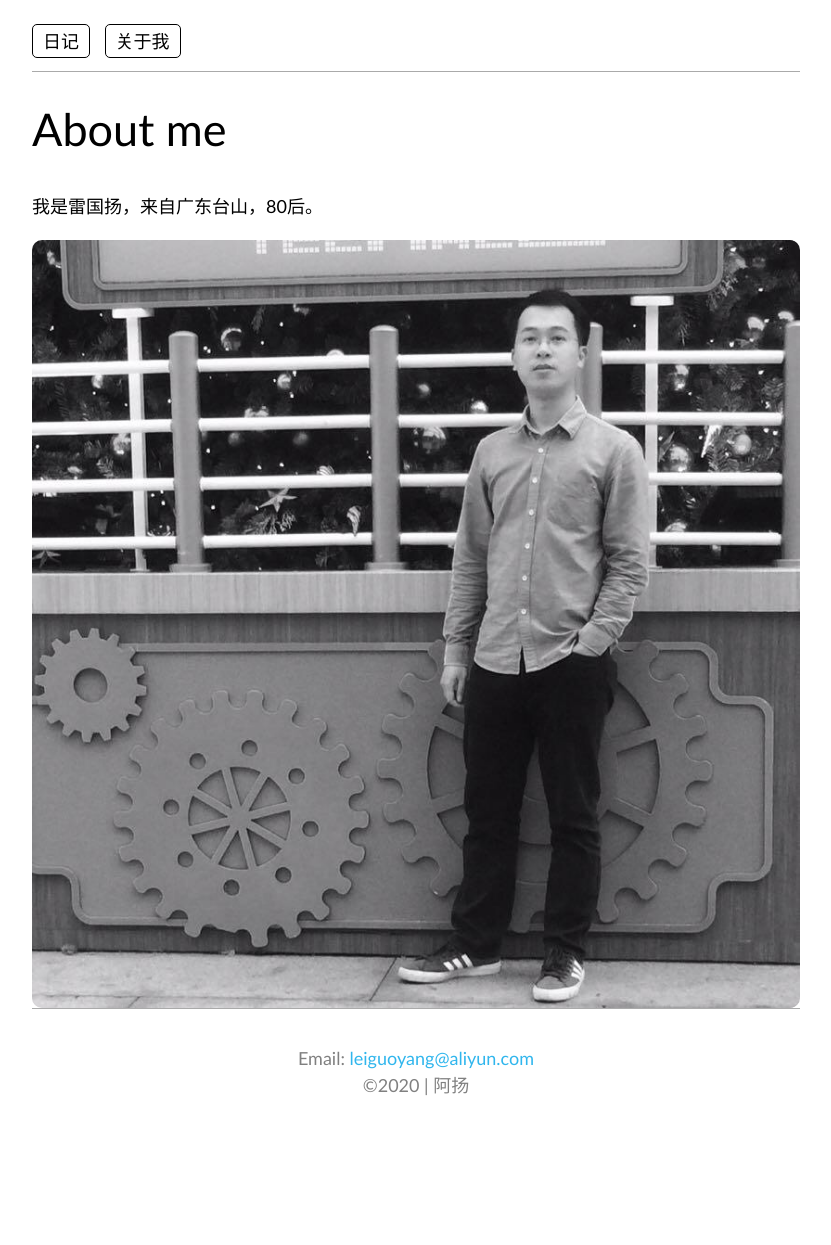
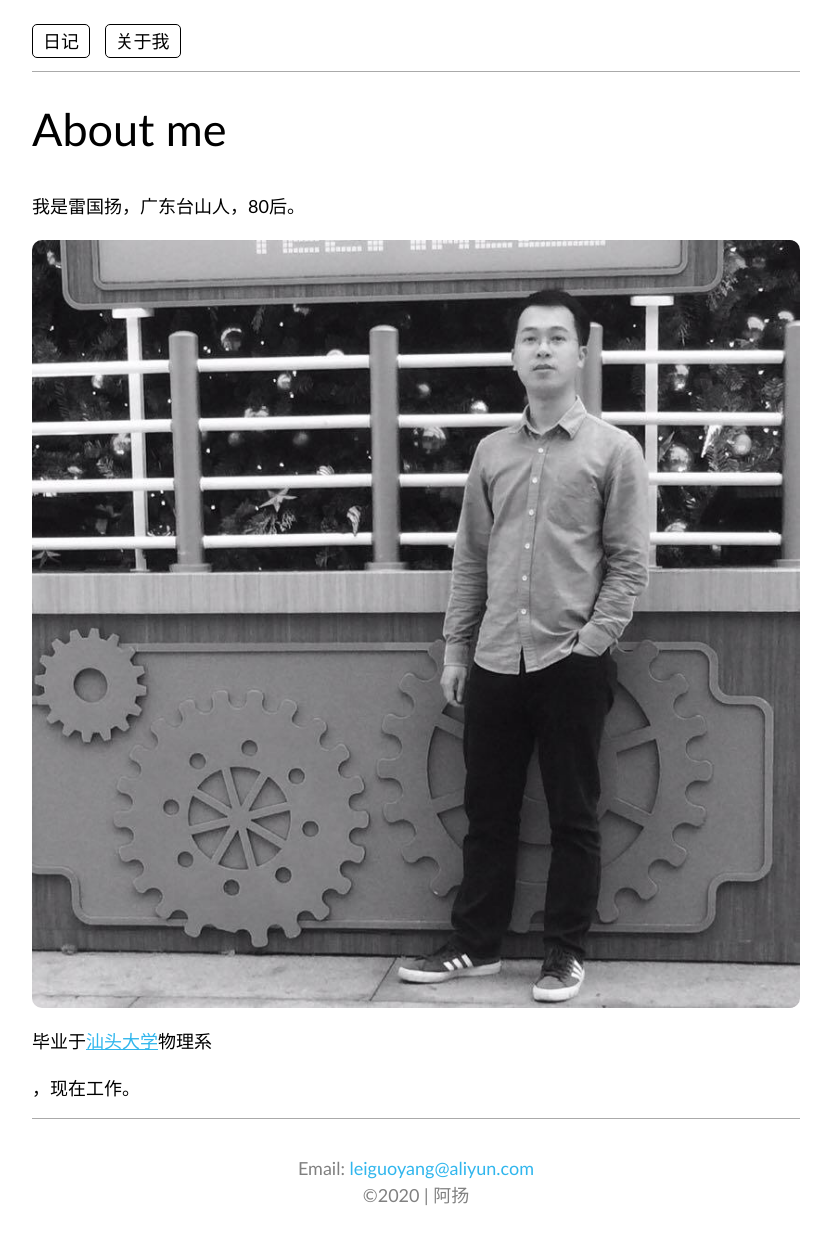
Before and after one commit to leiguoyang/leiguoyang.github.io, a Jekyll site: the page built from about.html, in a window 1280 px wide. Shown: the whole page, without its empty margins (224-1055 px from the left). Built offline with Jekyll 4.4.1, drawn with Linux system fonts in a browser that asks for light colours; before the commit the page ends 1135 px from its top, so only the background shows below that.

Commit message:
Update about.html

```diff
--- a/about.html
+++ b/about.html
@@ -4,5 +4,6 @@ title: About me
 ---
 
 <h1>About me</h1>
-<p>我是雷国扬，来自广东台山，80后。</p>
+<p>我是雷国扬，广东台山人，80后。</p>
 <img src="images/me.jpg" title="你好，我是雷国扬" alt="my portrait" style="display: block; width: 100%; border-radius: 10px;">
+<p>毕业于<a href="https://www.stu.edu.cn/">汕头大学</a>物理系</p>，现在<a href="https://www.westerndigital.com/"></a>工作。</p>
```
